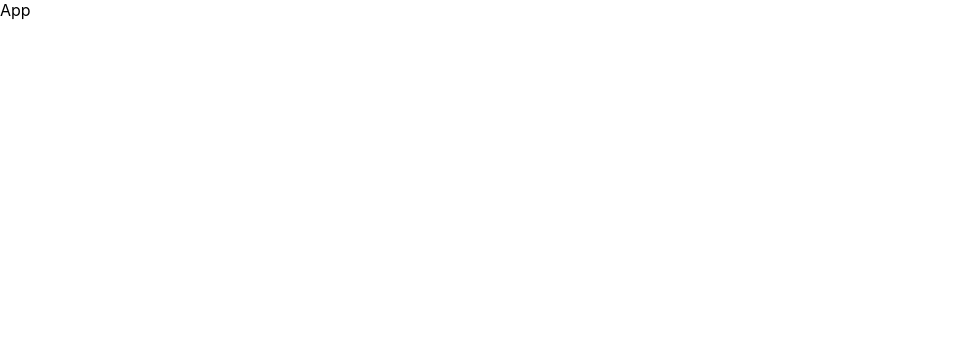
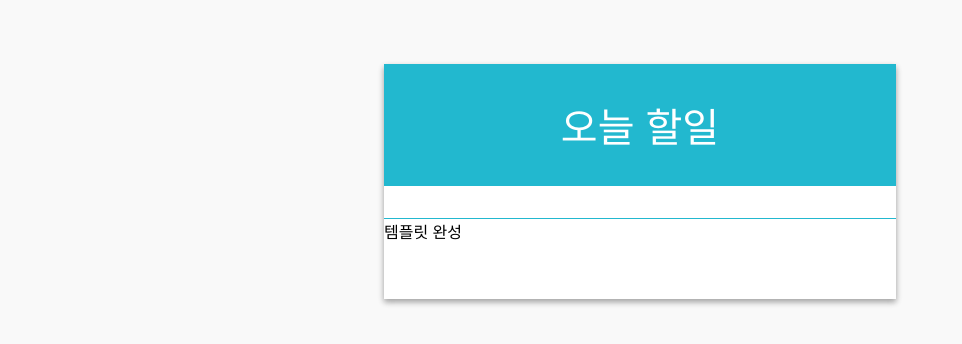
Before and after one commit to jeonjongyeong/react_todolist, a React (Create React App) app: page / in a window 1280 px wide. Shown: the top 344 px of the page, without its empty margins (0-962 px from the left). Built offline with nearby package versions, Linux system fonts and the light colour scheme.

Commit message:
todolistTemplate css 적용

```diff
--- a/src/App.js
+++ b/src/App.js
@@ -1,8 +1,9 @@
 import React, { Component } from "react";
+import TodoListTemplate from "./components/TodoListTemplate";
 
 class App extends Component {
   render() {
-    return <div>App</div>;
+    return <TodoListTemplate>템플릿 완성</TodoListTemplate>;
   }
 }
 
--- a/src/index.css
+++ b/src/index.css
@@ -1,13 +1,11 @@
 body {
   margin: 0;
-  font-family: -apple-system, BlinkMacSystemFont, 'Segoe UI', 'Roboto', 'Oxygen',
-    'Ubuntu', 'Cantarell', 'Fira Sans', 'Droid Sans', 'Helvetica Neue',
-    sans-serif;
-  -webkit-font-smoothing: antialiased;
-  -moz-osx-font-smoothing: grayscale;
+  padding: 0;
+  font-family: sans-serif;
+  background: #f9f9f9;
 }
 
 code {
-  font-family: source-code-pro, Menlo, Monaco, Consolas, 'Courier New',
+  font-family: source-code-pro, Menlo, Monaco, Consolas, "Courier New",
     monospace;
 }
```
